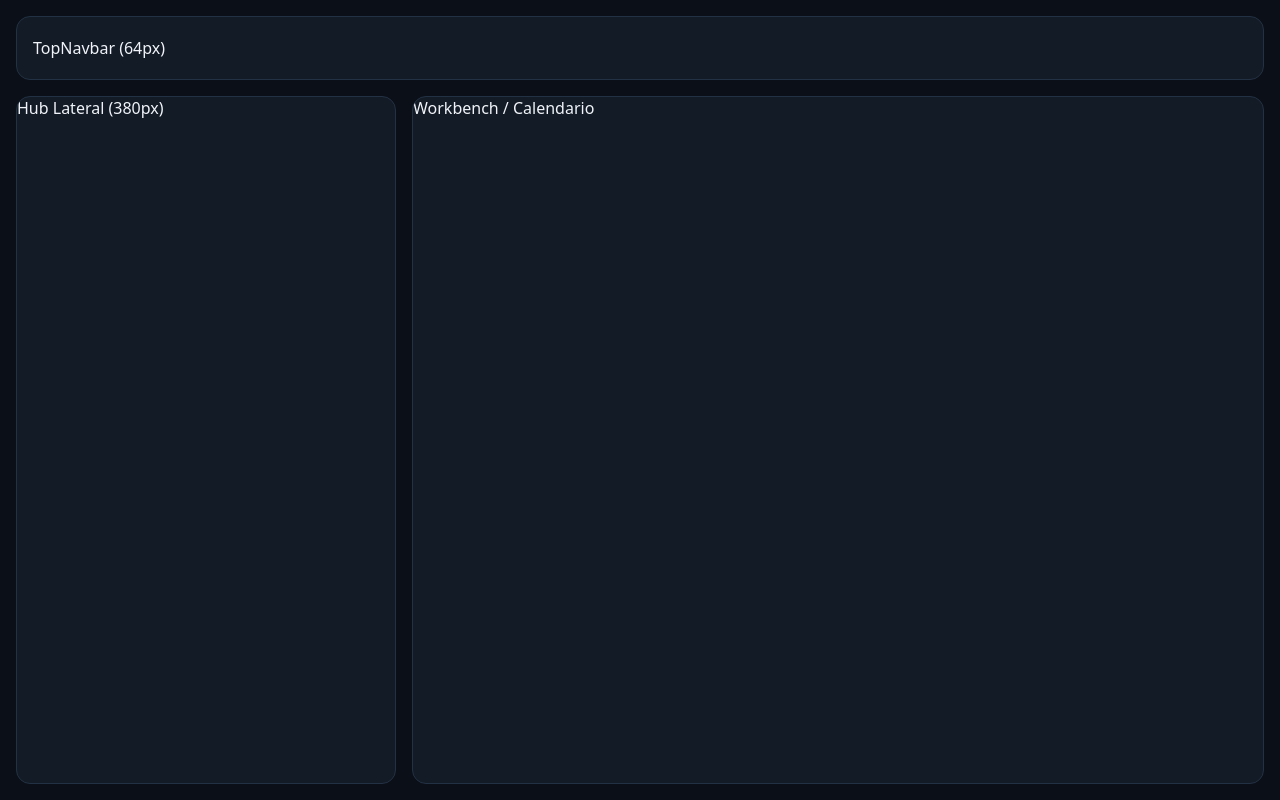
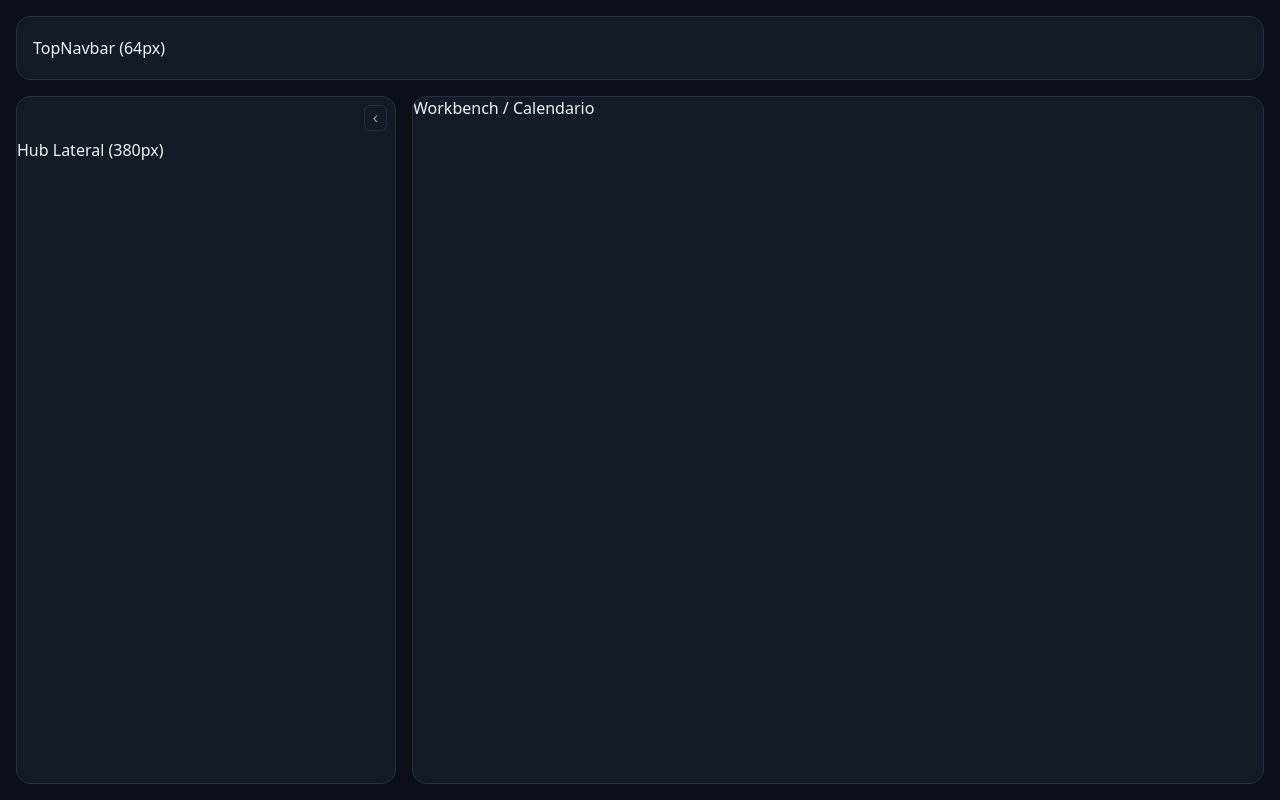
Before and after one commit to entitymethodproject-png/Centra-T, a React (Vite) app: page / in a window 1280 px wide. Built offline with nearby package versions, Linux system fonts and the light colour scheme.

Commit message:
feat(FIA-A01.02): implementar codigo minimo para pasar tests

```diff
--- /dev/null
+++ b/src/hub/components/HubContainer.module.css
@@ -0,0 +1,68 @@
+.hubContainer {
+  width: var(--hub-width, 380px);
+  min-width: var(--hub-width, 380px);
+  height: 100%;
+  background-color: var(--bg-hub, #131B26);
+  border: 1px solid var(--border-subtle, #233144);
+  border-radius: var(--panel-radius, 14px);
+  display: flex;
+  flex-direction: column;
+  transition: width 200ms cubic-bezier(0.16, 1, 0.3, 1),
+              min-width 200ms cubic-bezier(0.16, 1, 0.3, 1);
+  overflow: hidden;
+  position: relative;
+  box-sizing: border-box;
+}
+
+.hubContainer.collapsed {
+  width: 48px;
+  min-width: 48px;
+}
+
+.toggleBar {
+  display: flex;
+  justify-content: flex-end;
+  padding: 8px;
+  box-sizing: border-box;
+}
+
+.hubContainer.collapsed .toggleBar {
+  justify-content: center;
+}
+
+.toggleButton {
+  background: transparent;
+  border: 1px solid var(--border-subtle, #233144);
+  color: var(--text-secondary, #94A3B8);
+  border-radius: 6px;
+  padding: 4px 8px;
+  cursor: pointer;
+  font-size: 16px;
+  line-height: 1;
+  display: flex;
+  align-items: center;
+  justify-content: center;
+  transition: color 150ms ease, border-color 150ms ease;
+}
+
+.toggleButton:hover {
+  color: var(--text-primary, #F0F4F8);
+  border-color: var(--accent-cobalt, #2563EB);
+}
+
+.toggleIcon {
+  display: inline-block;
+  user-select: none;
+}
+
+.contentArea {
+  flex: 1;
+  overflow-y: auto;
+  transition: opacity 150ms ease;
+  min-height: 0;
+}
+
+.hubContainer.collapsed .contentArea {
+  opacity: 0;
+  pointer-events: none;
+}
--- /dev/null
+++ b/src/hub/components/HubContainer.tsx
@@ -0,0 +1,48 @@
+import React, { useState } from 'react';
+import '../../theme/tokens.css';
+import styles from './HubContainer.module.css';
+
+export interface HubContainerProps {
+  children?: React.ReactNode;
+  initialCollapsed?: boolean;
+  onToggle?: (collapsed: boolean) => void;
+}
+
+export const HubContainer: React.FC<HubContainerProps> = ({
+  children,
+  initialCollapsed = false,
+  onToggle,
+}) => {
+  const [isCollapsed, setIsCollapsed] = useState(initialCollapsed);
+
+  const handleToggle = () => {
+    const nextState = !isCollapsed;
+    setIsCollapsed(nextState);
+    if (onToggle) {
+      onToggle(nextState);
+    }
+  };
+
+  return (
+    <aside
+      role="complementary"
+      aria-label="Hub lateral"
+      className={`${styles.hubContainer} ${isCollapsed ? styles.collapsed : styles.expanded}`}
+    >
+      <div className={styles.toggleBar}>
+        <button
+          type="button"
+          aria-expanded={!isCollapsed}
+          aria-label={isCollapsed ? 'Expandir panel lateral' : 'Colapsar panel lateral'}
+          className={styles.toggleButton}
+          onClick={handleToggle}
+        >
+          <span className={styles.toggleIcon}>{isCollapsed ? '›' : '‹'}</span>
+        </button>
+      </div>
+      <div className={styles.contentArea}>
+        {children}
+      </div>
+    </aside>
+  );
+};
--- a/src/workspace/components/WorkspaceLayout.tsx
+++ b/src/workspace/components/WorkspaceLayout.tsx
@@ -1,6 +1,7 @@
 import React from 'react';
 import '../../theme/tokens.css';
 import styles from './WorkspaceLayout.module.css';
+import { HubContainer } from '../../hub/components/HubContainer';
 
 export interface WorkspaceLayoutProps {
   navbarSlot?: React.ReactNode;
@@ -20,9 +21,13 @@ export const WorkspaceLayout: React.FC<WorkspaceLayoutProps> = ({
         {navbarSlot || <div data-testid="navbar-placeholder">TopNavbar (64px)</div>}
       </header>
       <div className={styles.bodyRegion}>
-        <aside role="complementary" aria-label="Hub lateral" className={styles.hubRegion}>
-          {hubSlot || <div data-testid="hub-placeholder">Hub Lateral (380px)</div>}
-        </aside>
+        {hubSlot !== undefined ? (
+          hubSlot
+        ) : (
+          <HubContainer>
+            <div data-testid="hub-placeholder">Hub Lateral (380px)</div>
+          </HubContainer>
+        )}
         <main role="main" aria-label="Lienzo de trabajo" className={styles.workbenchRegion}>
           {workbenchSlot || <div data-testid="workbench-placeholder">Workbench / Calendario</div>}
         </main>
```
Also changed, not shown: 1 other file (tests, documents, lock files or other folders).
